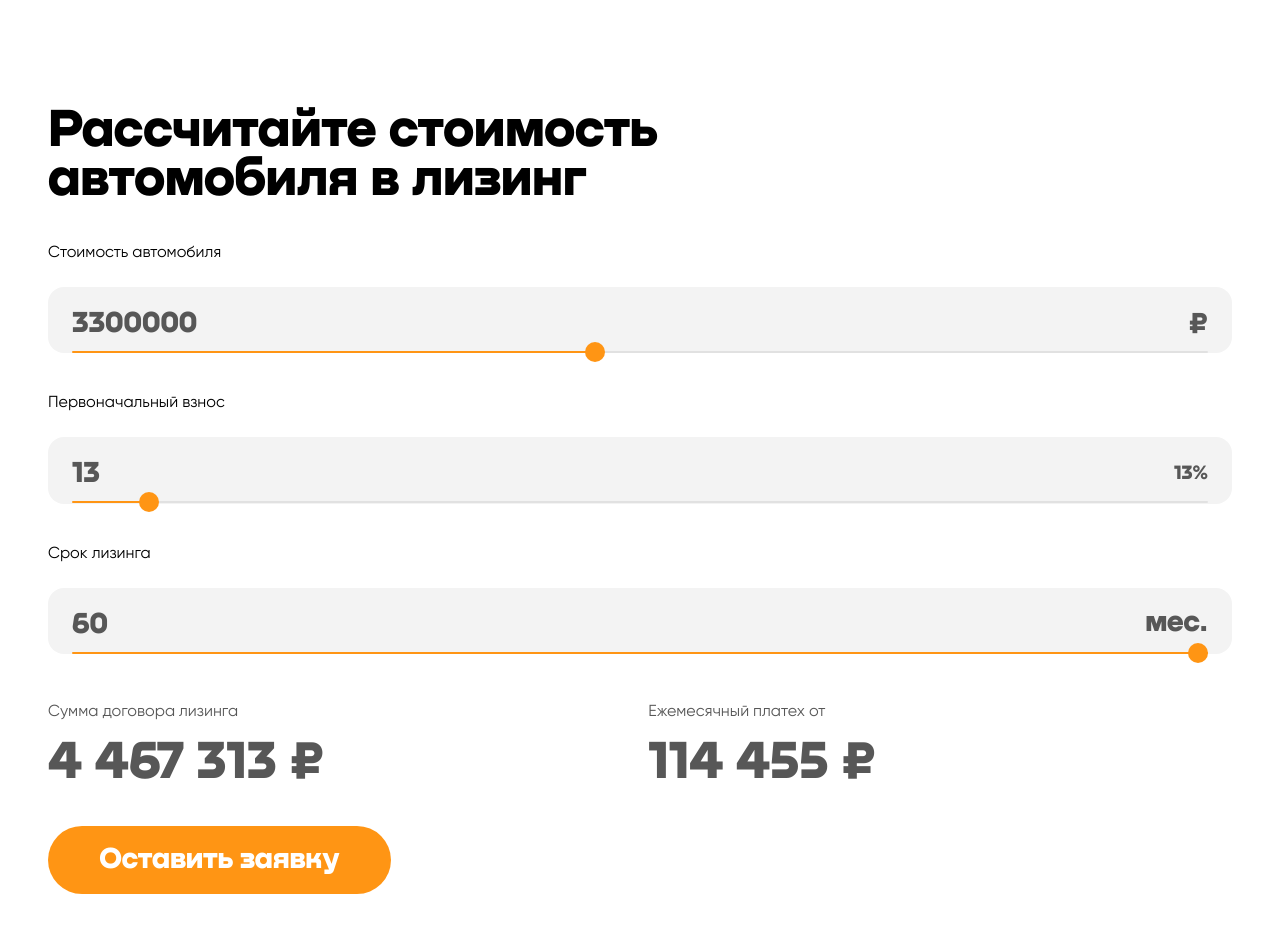
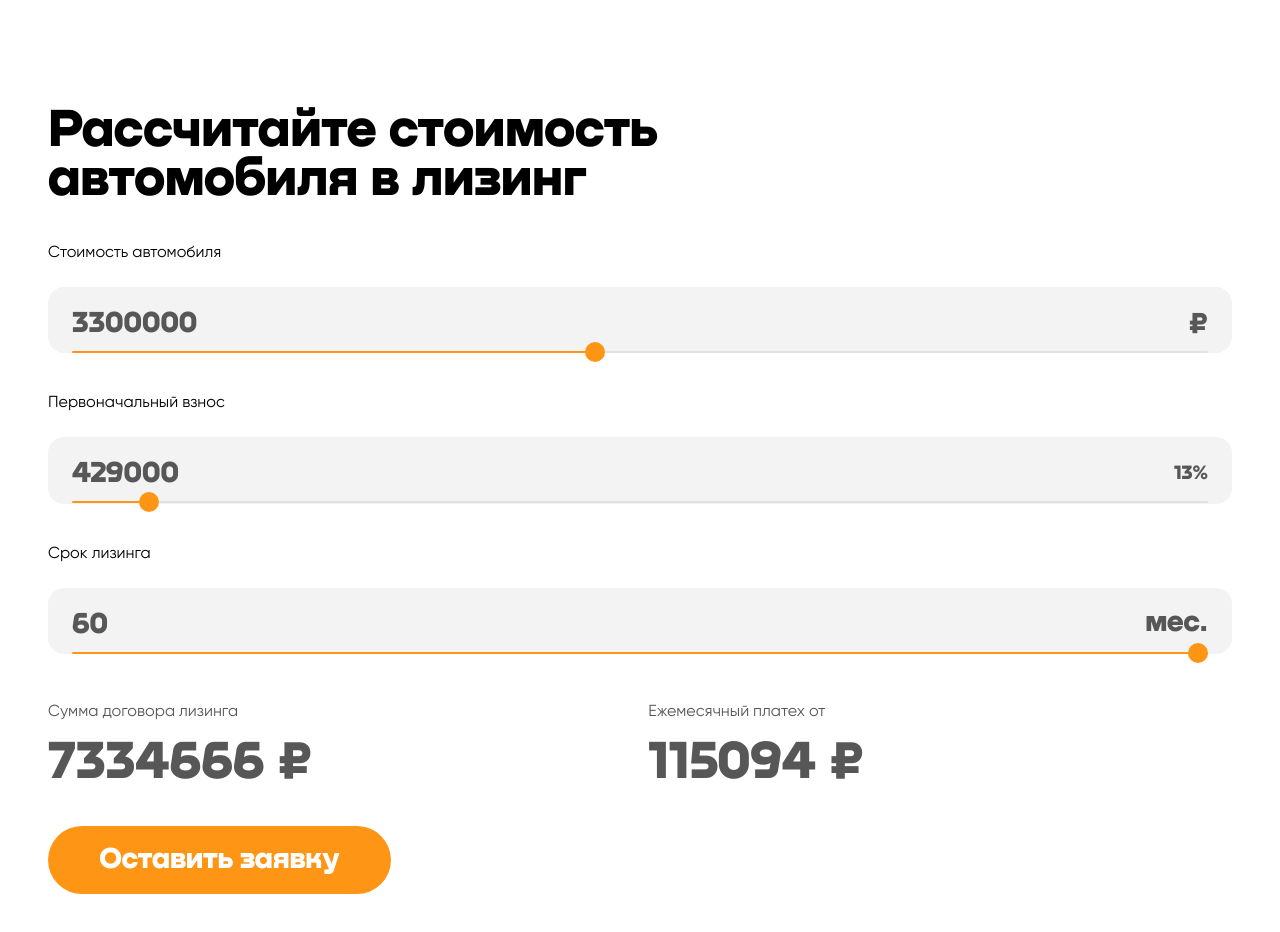
Before and after one commit to Konstantsin-Shumak/create-react-app-on-webpack, a React app: page / in a window 1280 px wide. Shown: the top 932 px of the page. Built offline with nearby package versions, Linux system fonts and the light colour scheme.

Commit message:
feat: add logic

```diff
--- a/src/App.jsx
+++ b/src/App.jsx
@@ -1,10 +1,29 @@
-import React from "react";
+import React, { useCallback } from "react";
 import { ImportBlock } from "./components/InputBlock/index.jsx";
 
 export const App = () => {
   const [autoPrice, setAutoPrice] = React.useState(3300000);
   const [percent, setPercent] = React.useState(13);
-  const [mounth, setMounth] = React.useState(60);
+  const [months, setMonths] = React.useState(60);
+
+  const getPercent = () => percent / 100;
+
+  const initialFree = () => getPercent() * autoPrice;
+
+  const interestRate = 0.035;
+
+  const monthPay = useCallback(
+    () =>
+      (autoPrice - initialFree()) *
+      ((interestRate * Math.pow(1 + interestRate, months)) /
+        (Math.pow(1 + interestRate, months) - 1)),
+    []
+  );
+
+  const amountLease = useCallback(
+    () => initialFree() + months * monthPay(),
+    [initialFree, months, monthPay]
+  );
 
   return (
     <div className="wrapper">
@@ -20,26 +39,24 @@ export const App = () => {
           value={autoPrice}
           rangeMin={1000000}
           rangeMax={6000000}
-          rangeName={"currency"}
           onInputChange={setAutoPrice}
         />
         <ImportBlock
           title={"Первоначальный взнос"}
           inputProperty={"%"}
-          value={percent}
+          percent={percent}
+          value={initialFree().toFixed()}
           rangeMin={10}
           rangeMax={60}
-          rangeName={"percent"}
           onInputChange={setPercent}
         />
         <ImportBlock
           title={"Срок лизинга"}
           inputProperty={"мес."}
-          value={mounth}
+          value={months}
           rangeMin={1}
           rangeMax={60}
-          rangeName={"mounth"}
-          onInputChange={setMounth}
+          onInputChange={setMonths}
         />
       </div>
 
@@ -47,7 +64,7 @@ export const App = () => {
         <div className="output-block">
           <p className="output-block__title">Сумма договора лизинга</p>
           <div className="output-block__result">
-            <h2>4 467 313</h2>
+            <h2>{amountLease().toFixed()}</h2>
             <span className="result__currency">₽</span>
           </div>
         </div>
@@ -55,7 +72,7 @@ export const App = () => {
         <div className="output-block">
           <p className="output-block__title">Ежемесячный платех от</p>
           <div className="output-block__result">
-            <h2>114 455</h2>
+            <h2>{monthPay().toFixed()}</h2>
             <span className="result__currency">₽</span>
           </div>
         </div>
--- a/src/assets/style/components/_input.scss
+++ b/src/assets/style/components/_input.scss
@@ -55,14 +55,12 @@
         background: $background-input-span;
         border-radius: $input-border-radius;
       }
-      .input__span-currency {
+      .input__span,
+      .input__span {
         padding-right: 1rem;
       }
       .input__span-percent {
         font-size: 20px;
-      }
-      .input__span-mounth {
-        padding-right: 1rem;
       }
     }
     &:focus-within.input-block__input-content {
--- a/src/components/InputBlock/index.jsx
+++ b/src/components/InputBlock/index.jsx
@@ -5,9 +5,9 @@ export const ImportBlock = ({
   title,
   inputProperty,
   value,
+  percent,
   rangeMin,
   rangeMax,
-  rangeName,
   onInputChange,
 }) => {
   const handleInput = React.useCallback((event) => {
@@ -27,8 +27,8 @@ export const ImportBlock = ({
             value={value}
             onChange={handleInput}
           />
-          <span className={`input__span-${rangeName}`}>
-            {inputProperty === "%" && value}
+          <span className={`input__span${percent && "-percent"}`}>
+            {percent && percent}
             {inputProperty}
           </span>
         </div>
@@ -36,16 +36,9 @@ export const ImportBlock = ({
           min={rangeMin}
           max={rangeMax}
           onChange={onInputChange}
-          defaultValue={value}
+          value={percent ? percent : value}
+          defaultValue={percent ? percent : value}
         />
-        {/* <input
-          className="input-range"
-          type="range"
-          min={rangeMin}
-          max={rangeMax}
-          value={value}
-          onChange={handleInput}
-        /> */}
       </div>
     </div>
   );
--- a/src/components/RangeInput/index.jsx
+++ b/src/components/RangeInput/index.jsx
@@ -12,7 +12,7 @@ const RangeInput = ({
   max = 100,
   step = 1,
   defaultValue = 0,
-  onChange = () => {},
+  onChange,
 }) => {
   const inputRef = useRef();
   const [isChanging, setIsChanging] = useState(false);
```
